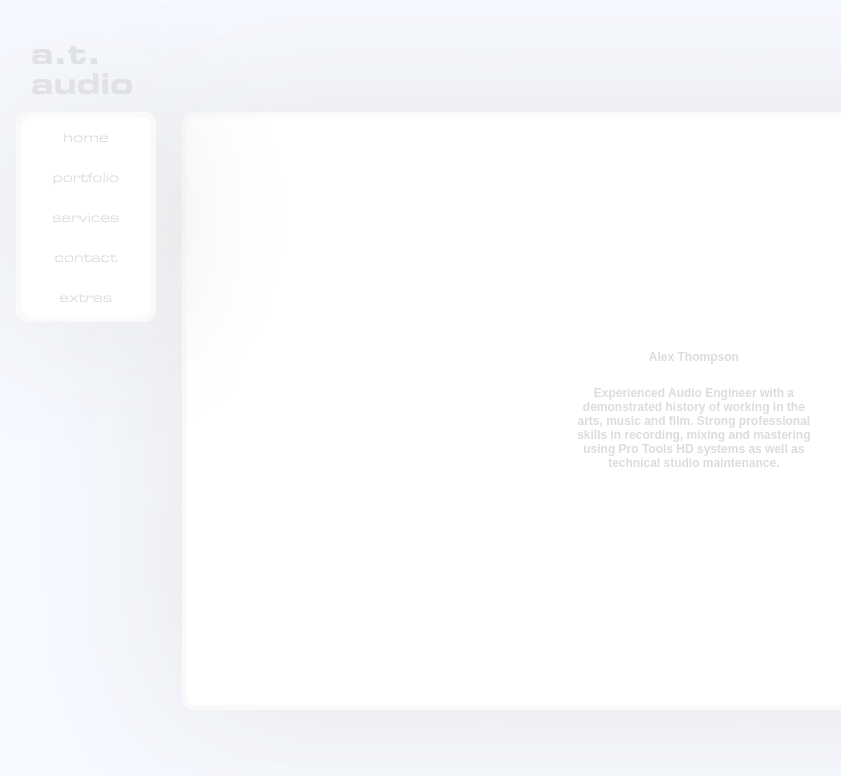
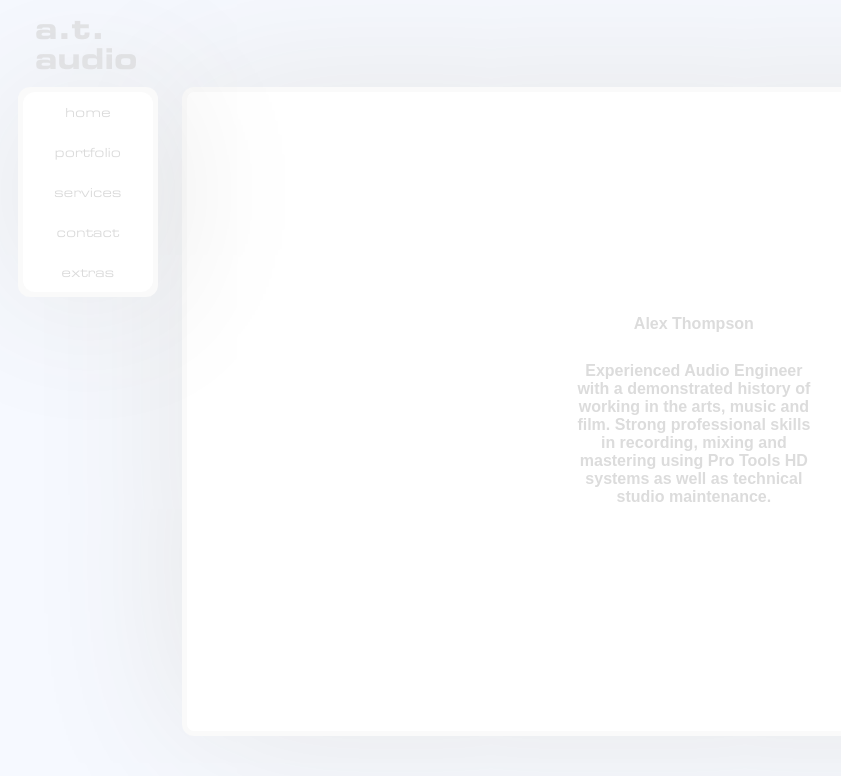
Before and after one commit to Peter-Luber/alexworld, a React (Create React App) app: page / in a window 1280 px wide. Shown: the top 776 px of the page, without its empty margins (18-859 px from the left). Built offline with nearby package versions, Linux system fonts and the light colour scheme; the HTML template or start-up script is replaced by a standard one.

Commit message:
margin-top adjust + subsequent fixes

```diff
--- a/src/App.css
+++ b/src/App.css
@@ -31,7 +31,7 @@ h3 {
   transition: 1s;
   -webkit-transition: 1s;
   -moz-transition: 1s;
-  font-size: 0.75rem;
+  font-size: 1rem;
   width: 250px;
   outline: none;
 }
--- a/src/App.js
+++ b/src/App.js
@@ -226,7 +226,7 @@ class App extends React.Component {
 
   render() {
     return (
-      <AppWrapper className="AppX" onKeyDown={this.keypressApp}>
+      <AppWrapper className="AppX" onKeyDown={this.keypressApp} tabIndex="0">
         <Header />
         <NavBar
           changeDisplay={this.changeDisplay}
--- a/src/components/container/Content.js
+++ b/src/components/container/Content.js
@@ -2,7 +2,7 @@ import React from "react";
 import styled from "styled-components";
 
 const ContentWrapper = styled.div`
-  grid-area: 1 / 1 / 4 / 6;
+  grid-area: 1 / 1 / 5 / 6;
   display: flex;
   flex-direction: column;
   text-align: center;
@@ -13,33 +13,31 @@ const ContentWrapper = styled.div`
   border-width: 5px;
   border-color: rgba(250, 250, 250, 1);
   border-style: solid;
-  margin-top: 112px;
+  margin-top: 87px;
   margin-left: 200px;
   margin-right: 4.4%;
   box-shadow: 0rem 0rem 10rem #e5e5e5;
   z-index: 5;
   overflow: visible;
 
-  @media (min-width: 768px) and (max-height: 644px) {
-    height: 448px;
+  @media (min-width: 830px) and (max-height: 644px) {
+    height: 482px;
   }
 
-  @media (min-width: 768px) and (min-height: 644px) {
-    margin-bottom: 10px;
+  @media (min-width: 830px) and (min-height: 644px) {
+    margin-bottom: 5%;
   }
 
-  @media (max-width: 768px) {
+  @media (max-width: 830px) {
     margin: auto;
-    margin-top: 112px;
+    margin-top: 87px;
     width: 90%;
+    margin-bottom: 5%;
   }
 
-  @media (max-width: 768px) and (max-height: 400px) {
-    height: 228px;
-  }
-
-  @media (max-width: 768px) and (min-height: 400px) {
-    margin-bottom: 10px;
+  @media (max-width: 830px) and (max-height: 300px) {
+    height: 175px;
+    font-size: 0.75rem;
   }
 `;
 
@@ -47,7 +45,6 @@ const ContentBox = styled.div`
   justify-content: center;
   align-items: center;
   padding: 5%;
-  font-size: 0.75rem;
   width: 280px;
   border-radius: 12px;
   background-color: rgba(255, 255, 255, 0);
--- a/src/components/container/NavBar.js
+++ b/src/components/container/NavBar.js
@@ -17,19 +17,19 @@ function NavBar(props) {
     z-index: 10;
     box-shadow: 0rem 0rem 10rem #e5e5e5;
 
-    @media (min-width: 768px) {
-      margin-top: 112px;
-      margin-left: 34px;
+    @media (min-width: 830px) {
+      margin-top: 87px;
+      margin-left: 36px;
       height: 210px;
       width: 140px;
     }
 
-    @media (max-width: 768px) {
+    @media (max-width: 830px) {
       grid-area: 1 / 3 / 1 / 6;
       justify-content: flex-start;
       align-items: center;
       margin: auto;
-      margin-top: 45px;
+      margin-top: 20px;
       margin-right: 11.5%;
       width: 140px;
       height: 48px;
@@ -47,7 +47,7 @@ function NavBar(props) {
     width: 130px;
     height: 200px;
 
-    @media (max-width: 768px) {
+    @media (max-width: 830px) {
       display: ${props.menuState};
     }
   `;
--- a/src/components/display/Burger.js
+++ b/src/components/display/Burger.js
@@ -10,7 +10,7 @@ const BurgerBox = styled.div`
   height: 48px;
   background-color: rgba(235, 235, 235, 0);
 
-  @media (max-width: 768px) {
+  @media (max-width: 830px) {
     display: flex;
   }
 `;
--- a/src/components/display/Footer.js
+++ b/src/components/display/Footer.js
@@ -12,7 +12,7 @@ const FootWrapper = styled.div`
   height: 100vh;
   z-index: 8;
 
-  @media (max-width: 768px) {
+  @media (max-width: 830px) {
     grid-area: 1/ 1 / 6 / 2;
     justify-content: flex-end;
   }
--- a/src/components/display/Header.js
+++ b/src/components/display/Header.js
@@ -3,8 +3,8 @@ import styled from "styled-components";
 
 const HeaderWrapper = styled.div`
   display: flex;
-  margin-left: 46px;
-  margin-top: 30px;
+  margin-left: 50px;
+  margin-top: 5px;
   width: 100px;
   font-size: 0.9rem;
   font-family: "EurostileBlack";
@@ -13,7 +13,7 @@ const HeaderWrapper = styled.div`
   line-height: 10px;
   grid-area: 1 / 1 / 2 / 2;
 
-  @media (max-width: 768px) {
+  @media (max-width: 830px) {
     margin-left: 30%;
   }
 `;
@@ -28,7 +28,7 @@ const HBox = styled.div`
   overflow: visible;
   padding: 0.2rem;
 
-  @media (max-width: 768px) {
+  @media (max-width: 830px) {
     margin-left: 0px;
   }
 
```
